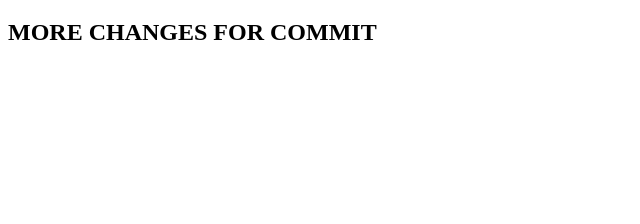
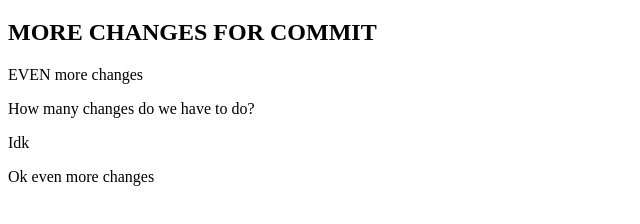
Before and after one commit to iroach4/git, a plain HTML site: page index.html in a window 1280 px wide. Shown: the part 368-592 px from the top of the page, without its empty margins (0-640 px from the left). Drawn offline with Linux system fonts and the light colour scheme.

Commit message:
even even even more changes

```diff
--- a/index.html
+++ b/index.html
@@ -16,5 +16,9 @@
     <div><p>testtttttttttt</p></div>
     <h1>EVEN MORE CHANGESSSSSS</h1>
     <h2>MORE CHANGES FOR COMMIT</h2>
+    <p>EVEN more changes</p>
+    <p>How many changes do we have to do?</p>
+    <p>Idk</p>
+    <p>Ok even more changes</p>
   </body>
 </html>
```
